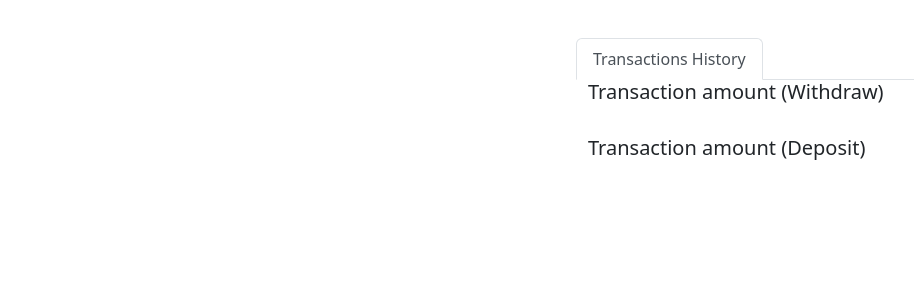
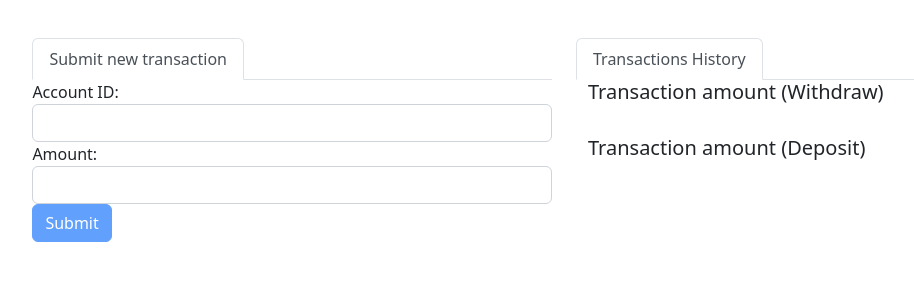
Before and after one commit to DevSkillsHQ/fullstack-boilerplate-nestjs-angular, an Angular app in the folder app-frontend/: page / in a window 1280 px wide. Shown: the top 300 px of the page, without its empty margins (76-990 px from the left). Built offline with nearby package versions, Linux system fonts and the light colour scheme.

Commit message:
Updating the UI to show the user input form

```diff
--- a/app-frontend/src/app/app.component.html
+++ b/app-frontend/src/app/app.component.html
@@ -1,7 +1,7 @@
 <div class="container">
   <div class="row">
     <div class="col-xs-12 col-sm-6">
-      <!-- <app-create-transaction></app-create-transaction> -->
+      <app-create-transaction></app-create-transaction>
     </div>
     <div class="col-xs-12 col-sm-6">
       <app-tabs></app-tabs>
```
